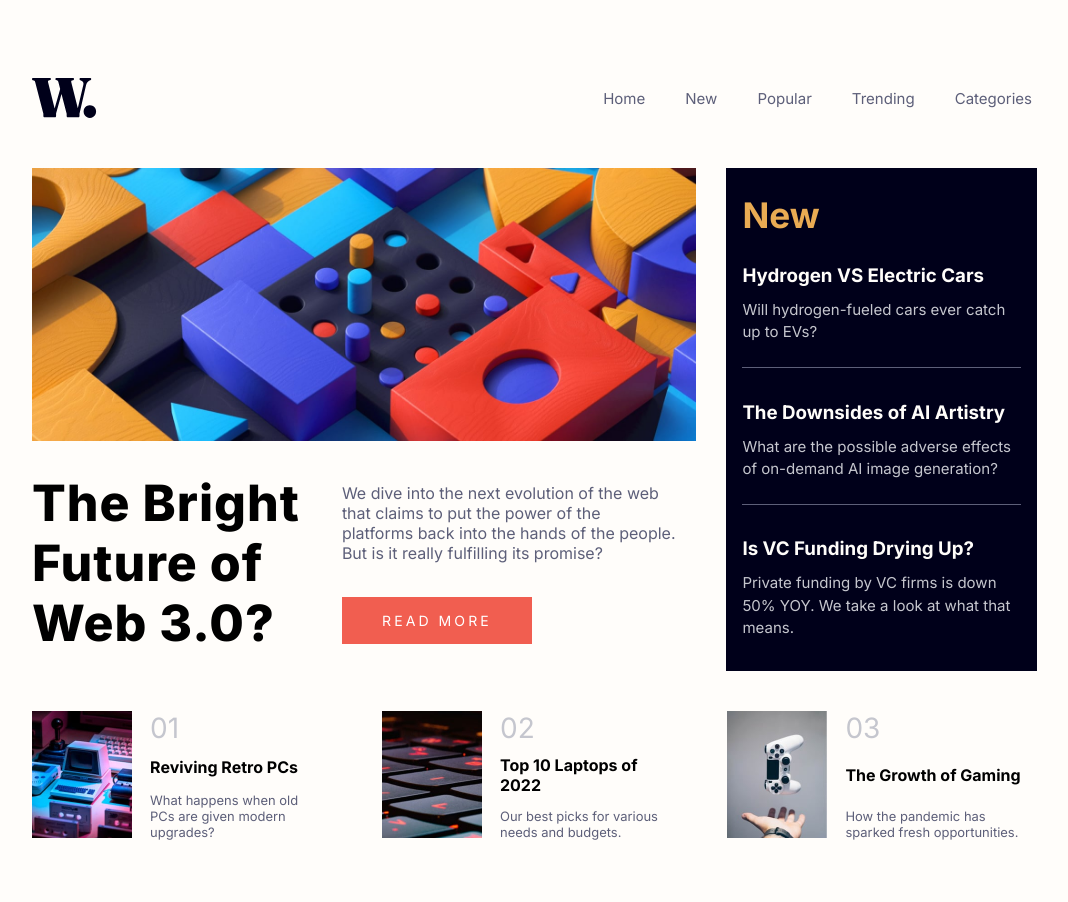
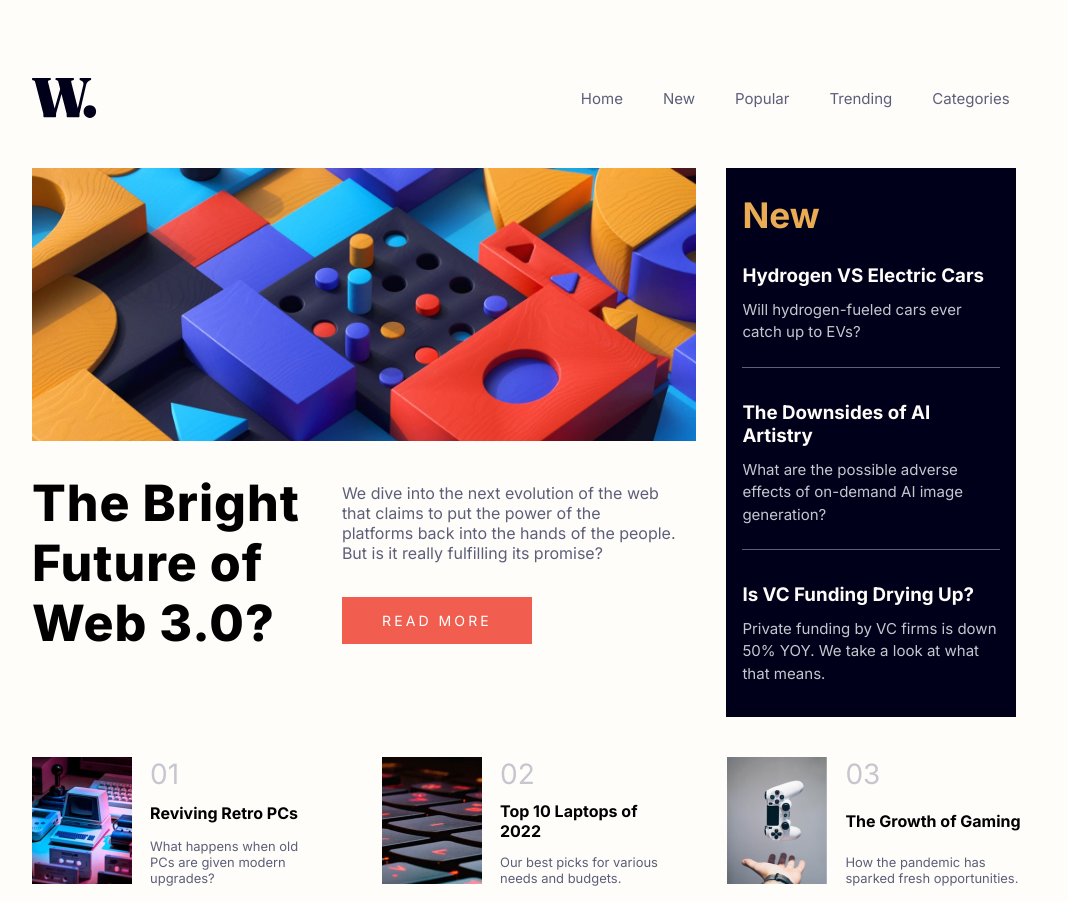
Before and after one commit to Blazehashira/News-Homepage, a plain HTML site: page index.html in a window 1280 px wide. Shown: the top 902 px of the page, without its empty margins (108-1176 px from the left). Drawn offline with Linux system fonts and the light colour scheme.

Commit message:
Minor adjustments

```diff
--- a/assets/styles/styles.css
+++ b/assets/styles/styles.css
@@ -32,6 +32,7 @@ body {
   margin: auto;
   width: 100%;
   list-style-type: none;
+  padding-right: 1.4rem;
 }
 .sidenav {
   display: none;
@@ -99,7 +100,7 @@ body {
   color: white;
   flex-direction: column;
   background-color: hsl(240, 100%, 5%);
-  width: 96%;
+  width: auto;
   padding: 1rem;
 }
 .sidebar-header {
@@ -170,7 +171,6 @@ body {
 @media (max-width: 1160px) {
   .nav-link {
     display: none;
-    padding: 0.9rem;
   }
   .nav-list {
     flex-direction: column;
```
